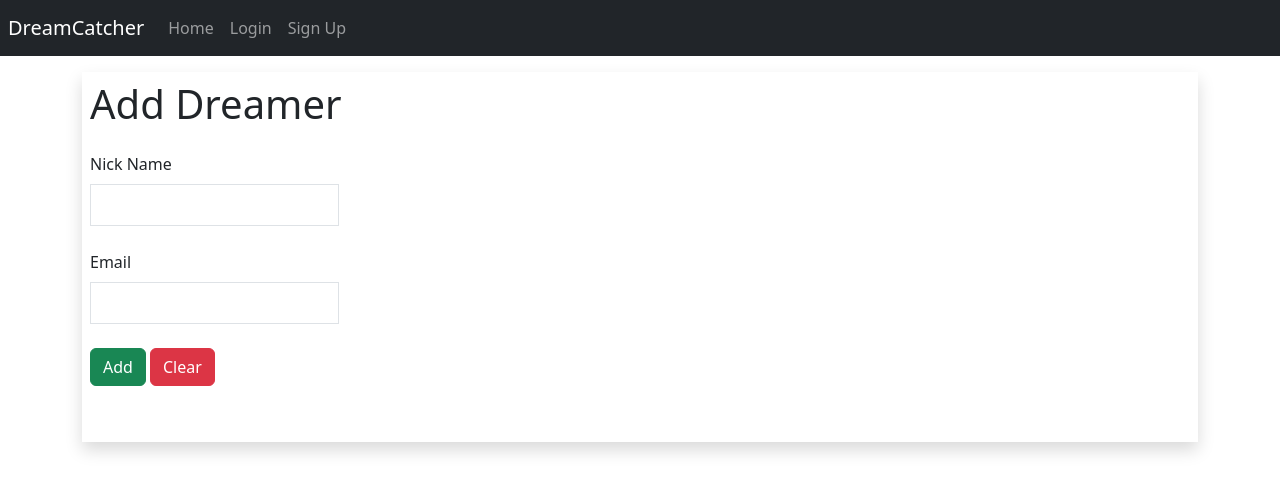
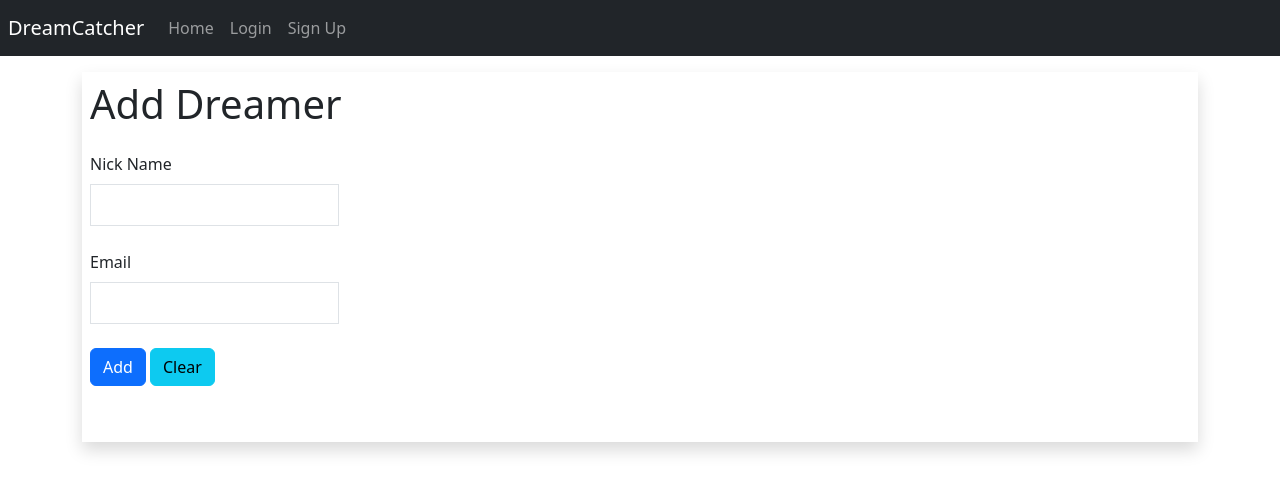
Before and after one commit to Yummikko/el-proyecte-grande-ui, a React (Create React App) app in the folder dream-catcher-ui/: page /add-dreamer in a window 1280 px wide. Shown: the top 492 px of the page. Built offline with nearby package versions, Linux system fonts and the light colour scheme.

Commit message:
some bootstrap changes

```diff
--- a/dream-catcher-ui/src/components/AddDreamer.js
+++ b/dream-catcher-ui/src/components/AddDreamer.js
@@ -43,8 +43,8 @@ const AddDreamer = () => {
           <input type="text" className='h-10 w-96 border mt-2 px-2 py-2' name="email" value={dreamer.email} onChange={(e) => handleChange(e)}></input>
         </div>
         <div className='items-center justify-center h-14 w-full my-4'>
-          <button onClick={saveDreamer} className='btn btn-success mb-3'>Add</button>
-          <button className='btn btn-danger mb-3 ms-1'>Clear</button>
+          <button onClick={saveDreamer} className='btn btn-primary mb-3'>Add</button>
+          <button className='btn btn-info mb-3 ms-1'>Clear</button>
         </div>
       </div>}
     {data && (
```
